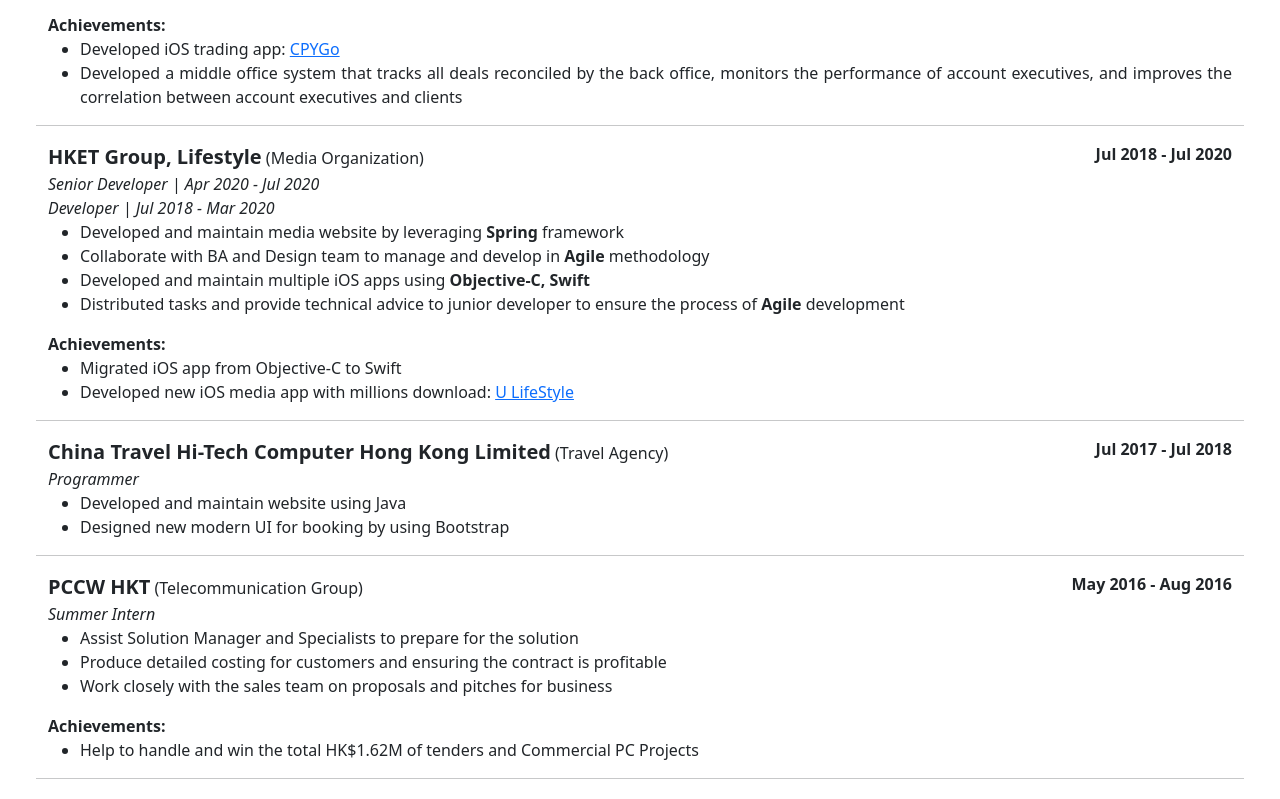
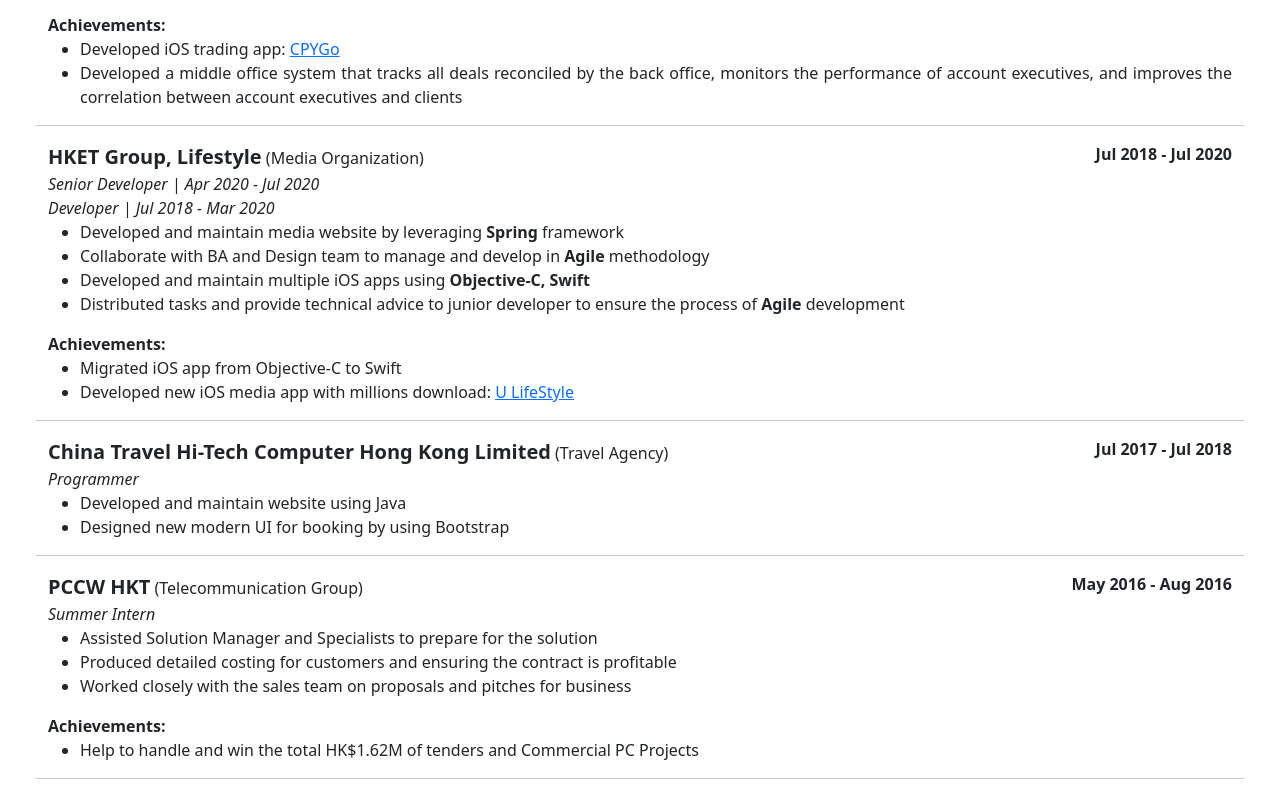
Before and after one commit to isaacyipkc/isaacyipkc.github.io, a plain HTML site: page index.html in a window 1280 px wide. Shown: the part 1344-2143 px from the top of the page. Drawn offline with nearby package versions, Linux system fonts and the light colour scheme.

Commit message:
Update index.html

```diff
--- a/index.html
+++ b/index.html
@@ -221,9 +221,9 @@
         <div class="col-12"></div>
         <div class="col-12">
             <ul>
-                <li>Assist Solution Manager and Specialists to prepare for the solution</li>
-                <li>Produce detailed costing for customers and ensuring the contract is profitable</li>
-                <li>Work closely with the sales team on proposals and pitches for business</li>
+                <li>Assisted Solution Manager and Specialists to prepare for the solution</li>
+                <li>Produced detailed costing for customers and ensuring the contract is profitable</li>
+                <li>Worked closely with the sales team on proposals and pitches for business</li>
             </ul>
         </div>
         <div><b>Achievements:</b></div>
```
